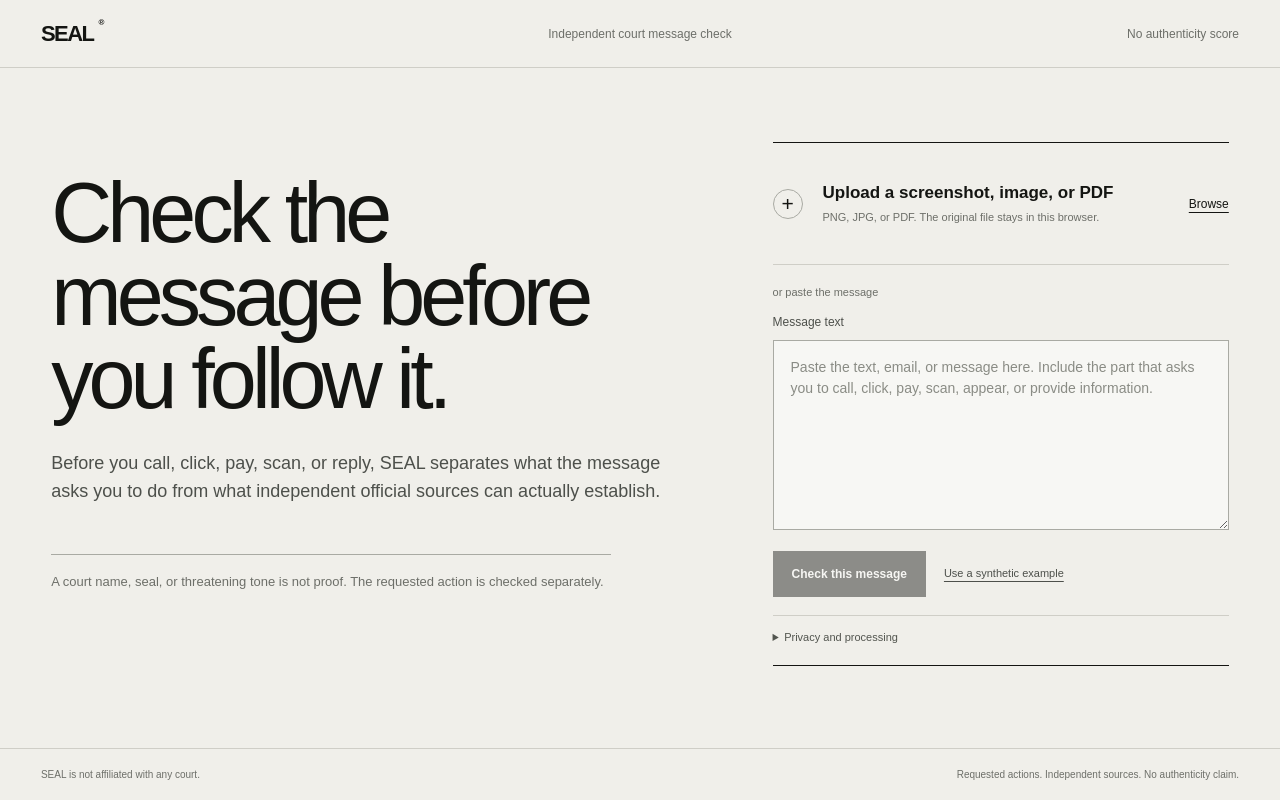
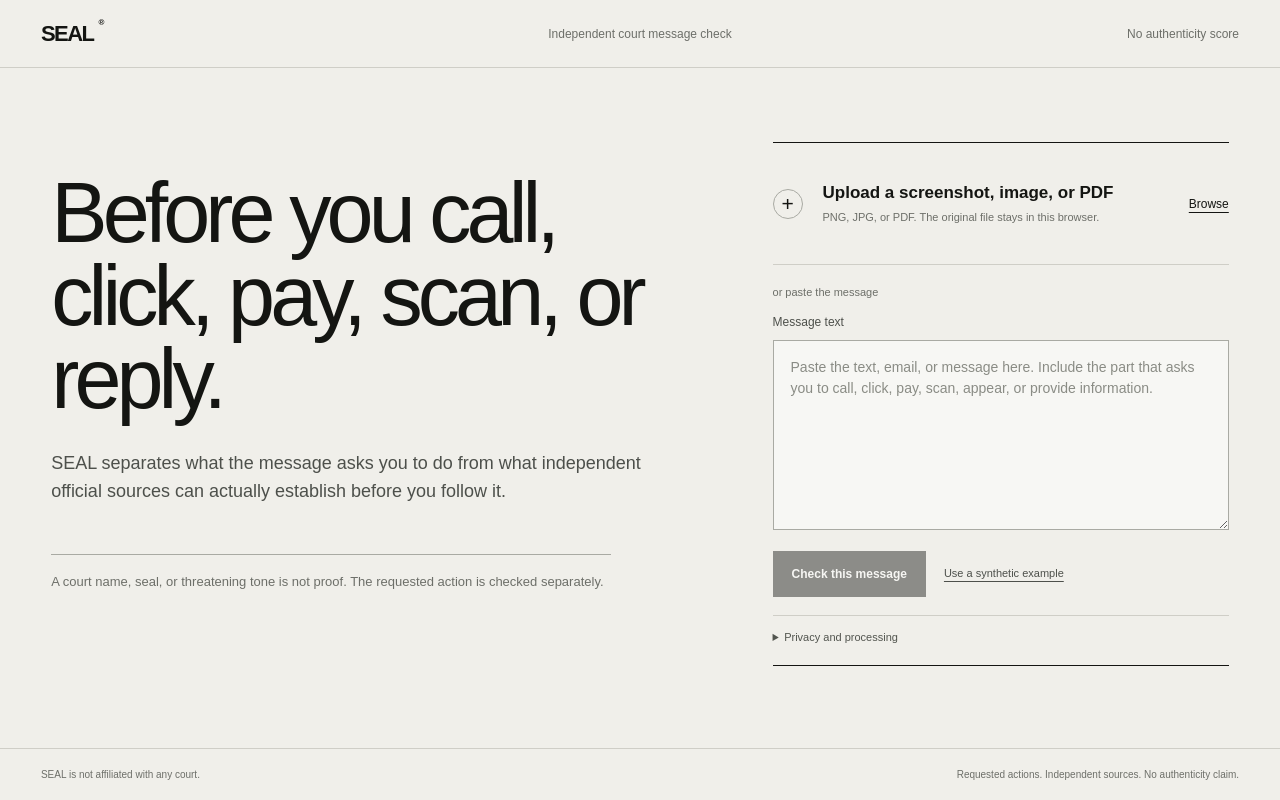
Before and after one commit to Davemafy/seal, a Next.js app: page / in a window 1280 px wide. Built offline with nearby package versions, Linux system fonts and the light colour scheme.

Commit message:
Keep the intake copy task-first

```diff
--- a/app/seal-app.tsx
+++ b/app/seal-app.tsx
@@ -251,8 +251,8 @@ export default function SealApp({initialDemo=false}:{initialDemo?:boolean}){
   {!text?
    <section className="entry-shell">
     <div className="entry-copy">
-     <h1>Check the message before you follow it.</h1>
-     <p>Before you call, click, pay, scan, or reply, SEAL separates what the message asks you to do from what independent official sources can actually establish.</p>
+     <h1>Before you call, click, pay, scan, or reply.</h1>
+     <p>SEAL separates what the message asks you to do from what independent official sources can actually establish before you follow it.</p>
      <p className="entry-principle">A court name, seal, or threatening tone is not proof. The requested action is checked separately.</p>
     </div>
 
```
